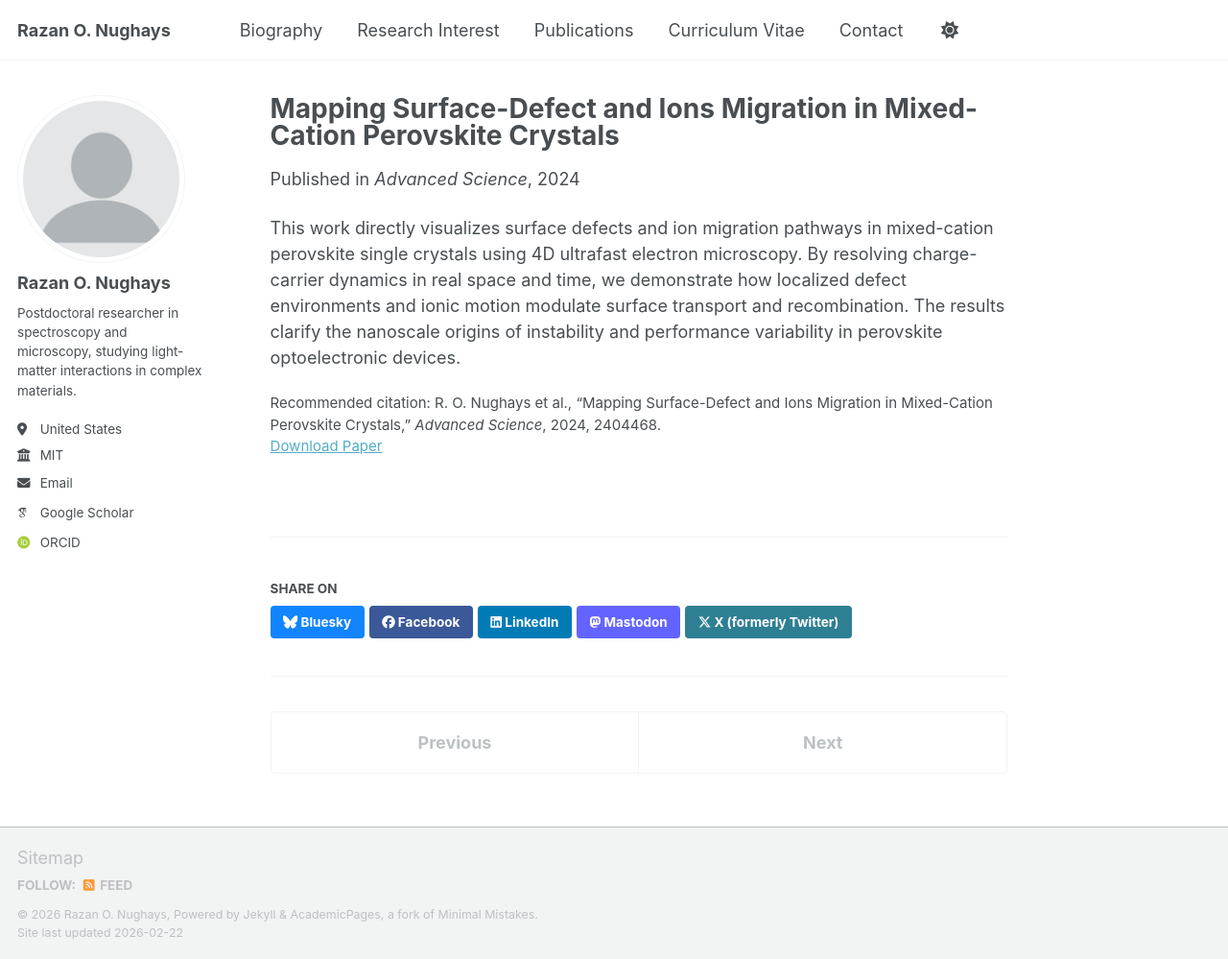
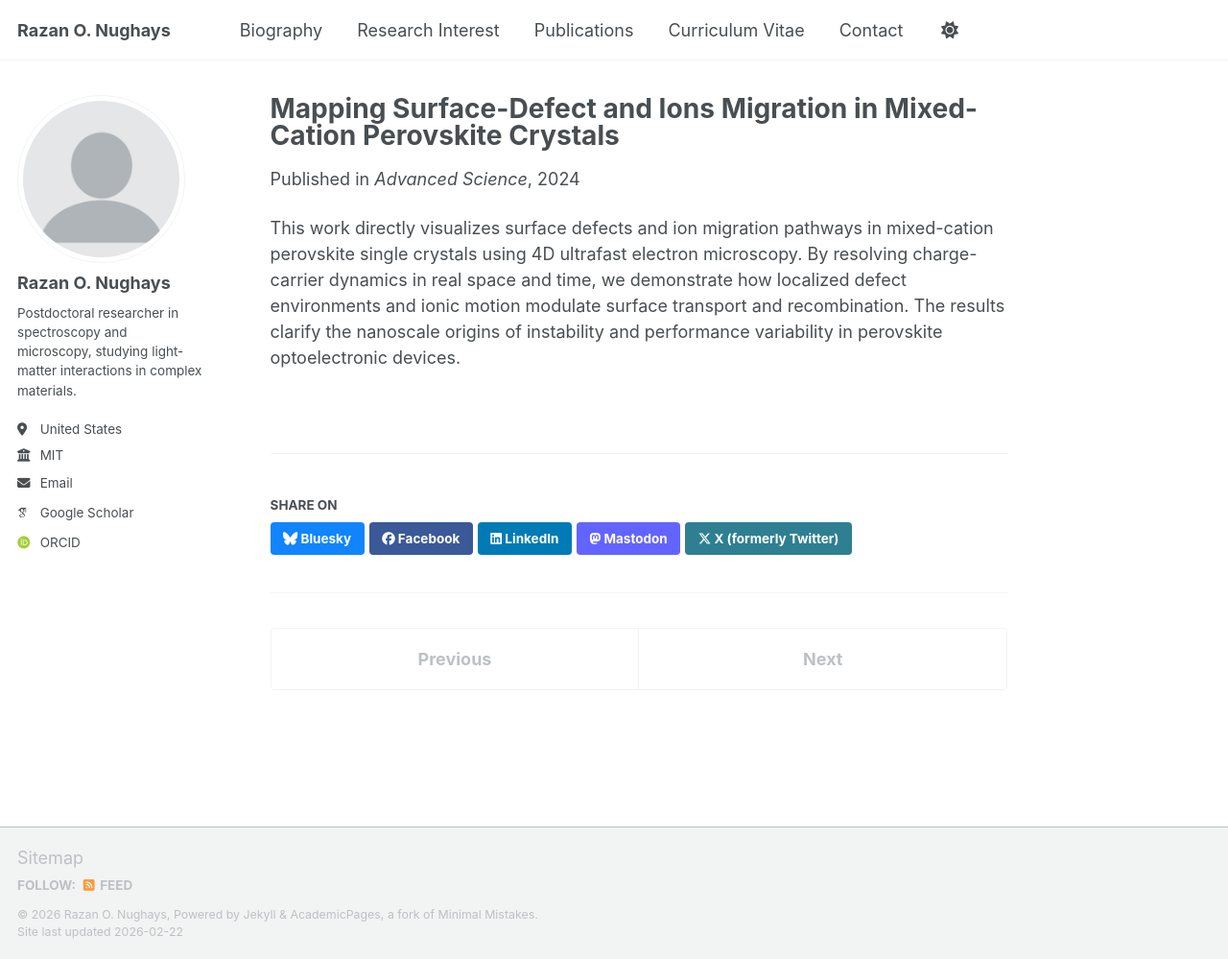
Before and after one commit to RazanNughays/RazanNughays.github.io, a Jekyll site: the page built from _publications/2024-01-01-mixed-cation-ion-migration.md, in a window 1280 px wide and 999 px high. Shown: the whole window at 96% size. Built offline with Jekyll 4.4.1, drawn with Linux system fonts in a browser that asks for light colours; some web fonts are replaced; a script bundle is joined from its source files by our own code; library files that are not in the unit come from our copies.

Commit message:
Update 2024-01-01-mixed-cation-ion-migration.md

```diff
--- a/_publications/2024-01-01-mixed-cation-ion-migration.md
+++ b/_publications/2024-01-01-mixed-cation-ion-migration.md
@@ -7,7 +7,6 @@ excerpt: "Real-space mapping of surface defects and ion migration pathways in mi
 date: 2024-01-01
 venue: "Advanced Science"
 paperurl: "https://doi.org/10.1002/advs.202404468"
-citation: 'R. O. Nughays et al., “Mapping Surface-Defect and Ions Migration in Mixed-Cation Perovskite Crystals,” <i>Advanced Science</i>, 2024, 2404468.'
 ---
 
 This work directly visualizes surface defects and ion migration pathways in mixed-cation perovskite single crystals using 4D ultrafast electron microscopy. By resolving charge-carrier dynamics in real space and time, we demonstrate how localized defect environments and ionic motion modulate surface transport and recombination. The results clarify the nanoscale origins of instability and performance variability in perovskite optoelectronic devices.
```
